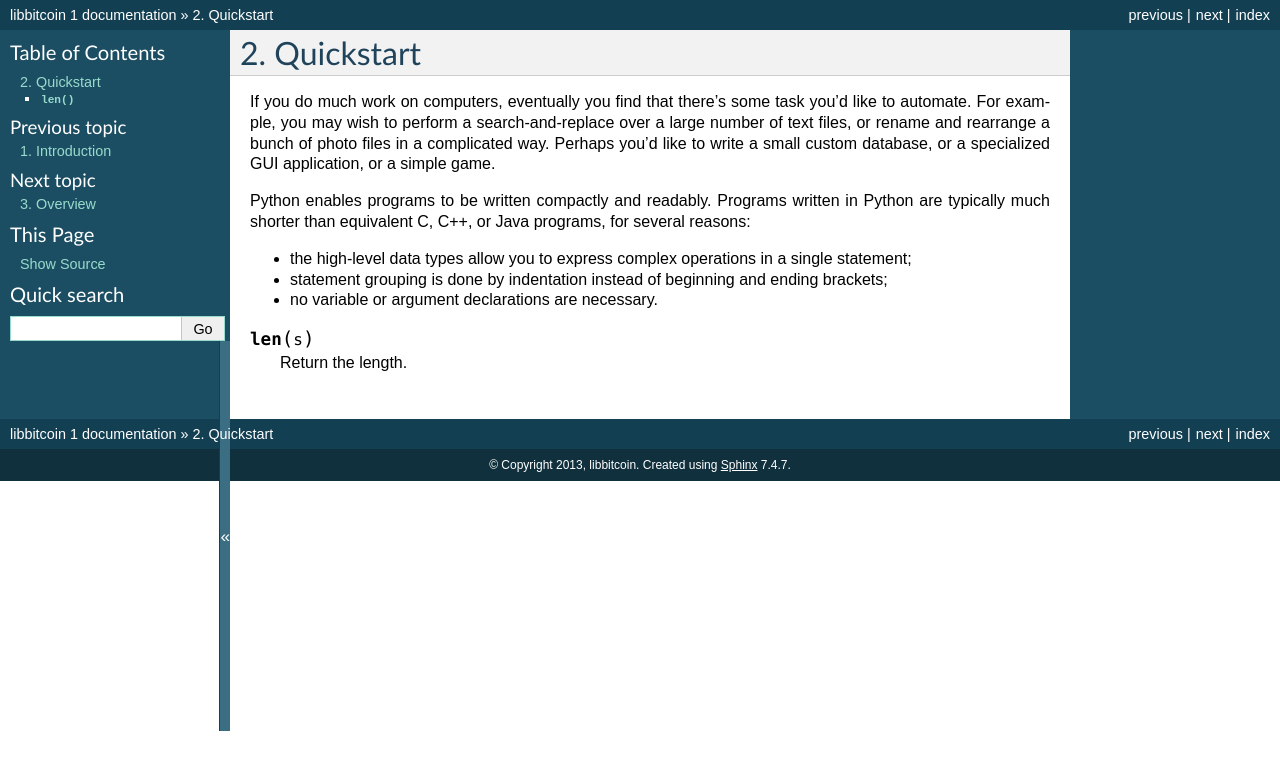
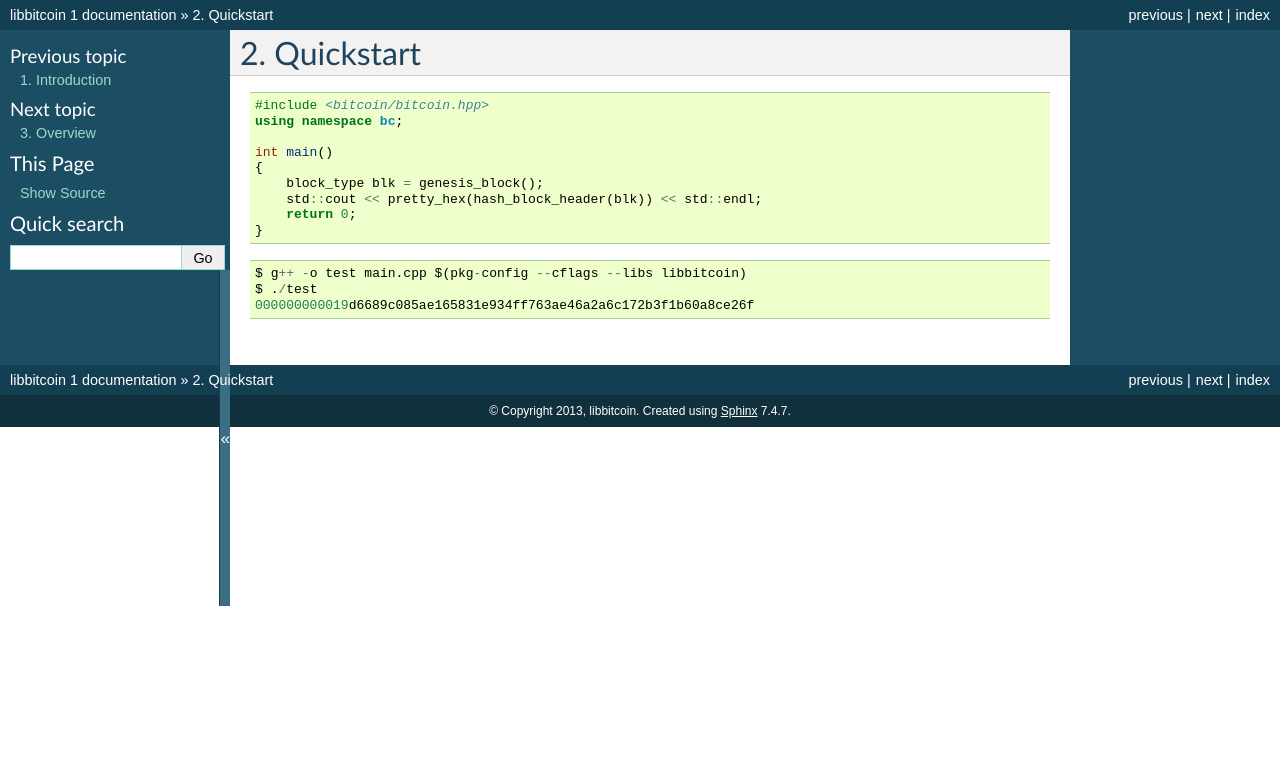
Before and after one commit to timjones47477timjones/libbitcoin-system, a Sphinx documentation site: the page built from doc/sphinx/quickstart.rst, in a window 1280 px wide. Shown: the top 770 px of the page. Built offline with Sphinx 7.4.7, drawn with Linux system fonts in a browser that asks for light colours; pages that are not in the unit, such as notebooks, are missing from menus.

Commit message:
libbitcoin quickstart.

```diff
--- a/doc/sphinx/index.rst
+++ b/doc/sphinx/index.rst
@@ -4,11 +4,7 @@
   The libbitcoin Tutorial
 ###########################
 
-Python is an easy to learn, powerful programming language. It has efficient
-high-level data structures and a simple but effective approach to
-object-oriented programming. Python’s elegant syntax and dynamic typing,
-together with its interpreted nature, make it an ideal language for scripting
-and rapid application development in many areas on most platforms.
+Work in progress.
 
 Contents:
 
--- a/doc/sphinx/quickstart.rst
+++ b/doc/sphinx/quickstart.rst
@@ -4,25 +4,20 @@
 Quickstart
 **********
 
-If you do much work on computers, eventually you find that there's some task
-you'd like to automate.  For example, you may wish to perform a
-search-and-replace over a large number of text files, or rename and rearrange a
-bunch of photo files in a complicated way. Perhaps you'd like to write a small
-custom database, or a specialized GUI application, or a simple game.
+::
 
+    #include <bitcoin/bitcoin.hpp>
+    using namespace bc;
 
-Python enables programs to be written compactly and readably.  Programs written
-in Python are typically much shorter than equivalent C,  C++, or Java programs,
-for several reasons:
+    int main()
+    {
+        block_type blk = genesis_block();
+        std::cout << pretty_hex(hash_block_header(blk)) << std::endl;
+        return 0;
+    }
 
-* the high-level data types allow you to express complex operations in a single
-  statement;
+::
 
-* statement grouping is done by indentation instead of beginning and ending
-  brackets;
-
-* no variable or argument declarations are necessary.
-
-.. function:: len(s)
-
-   Return the length.
+    $ g++ -o test main.cpp $(pkg-config --cflags --libs libbitcoin)
+    $ ./test
+    000000000019d6689c085ae165831e934ff763ae46a2a6c172b3f1b60a8ce26f
```
Also changed, not shown: doc/sphinx/introduction.rst (+1 -17 lines).
